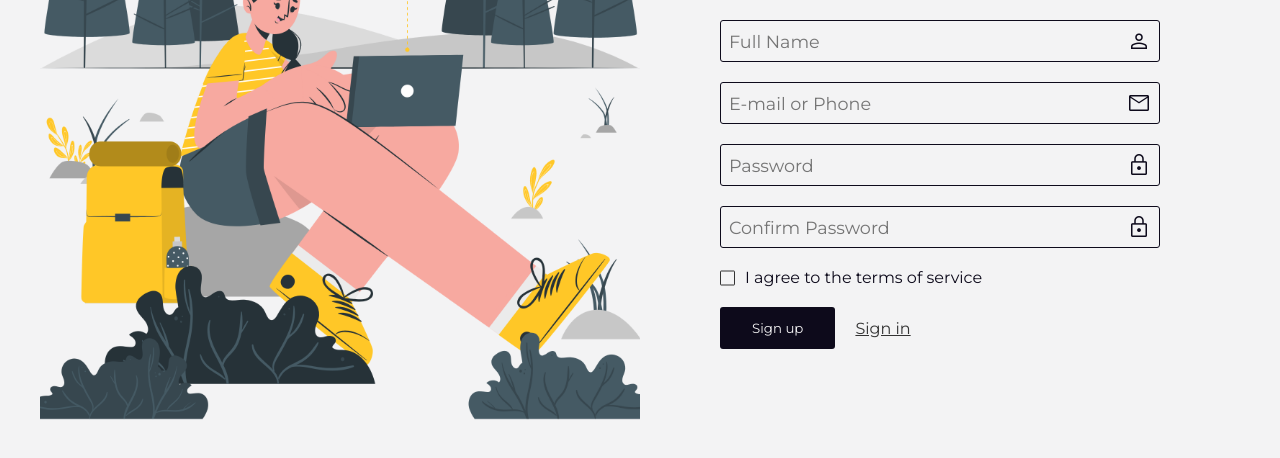
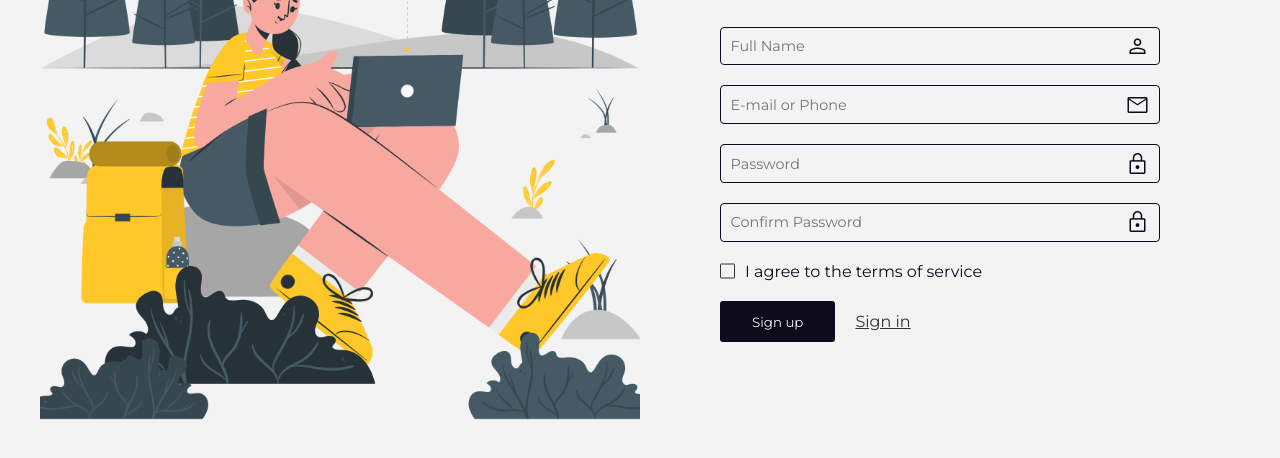
Before and after one commit to u-dani/signup-freelancer, a plain HTML site: page index.html in a window 1280 px wide. Shown: the part 296-754 px from the top of the page. Drawn offline with nearby package versions, Linux system fonts and the light colour scheme; files that its build step writes are made by us from their sources.

Commit message:
change padding and font-size

```diff
--- a/scss/components/_c-input-field.scss
+++ b/scss/components/_c-input-field.scss
@@ -6,12 +6,12 @@
     @include flex-center;
     width: 100%;
     border: 1px solid map-get($colors, primary);
-    padding: .5rem;
-    border-radius: 3px;
+    padding: .4rem .6rem;
+    border-radius: 4px;
 
     input {
         flex: 1;
-        font-size: 1.1rem;
+        font-size: .9rem;
         background-color: transparent;
         border: none;
     }
```
